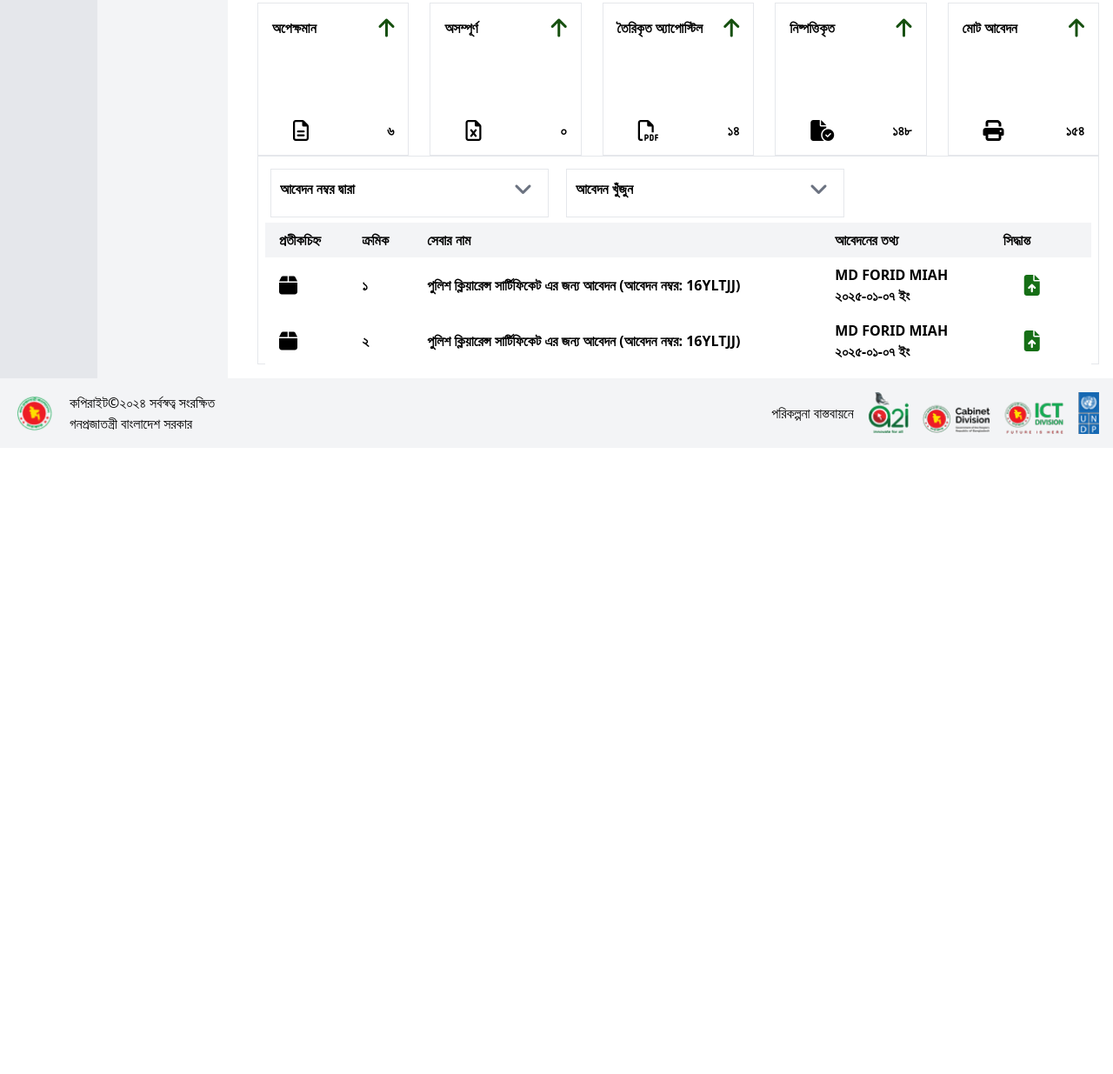
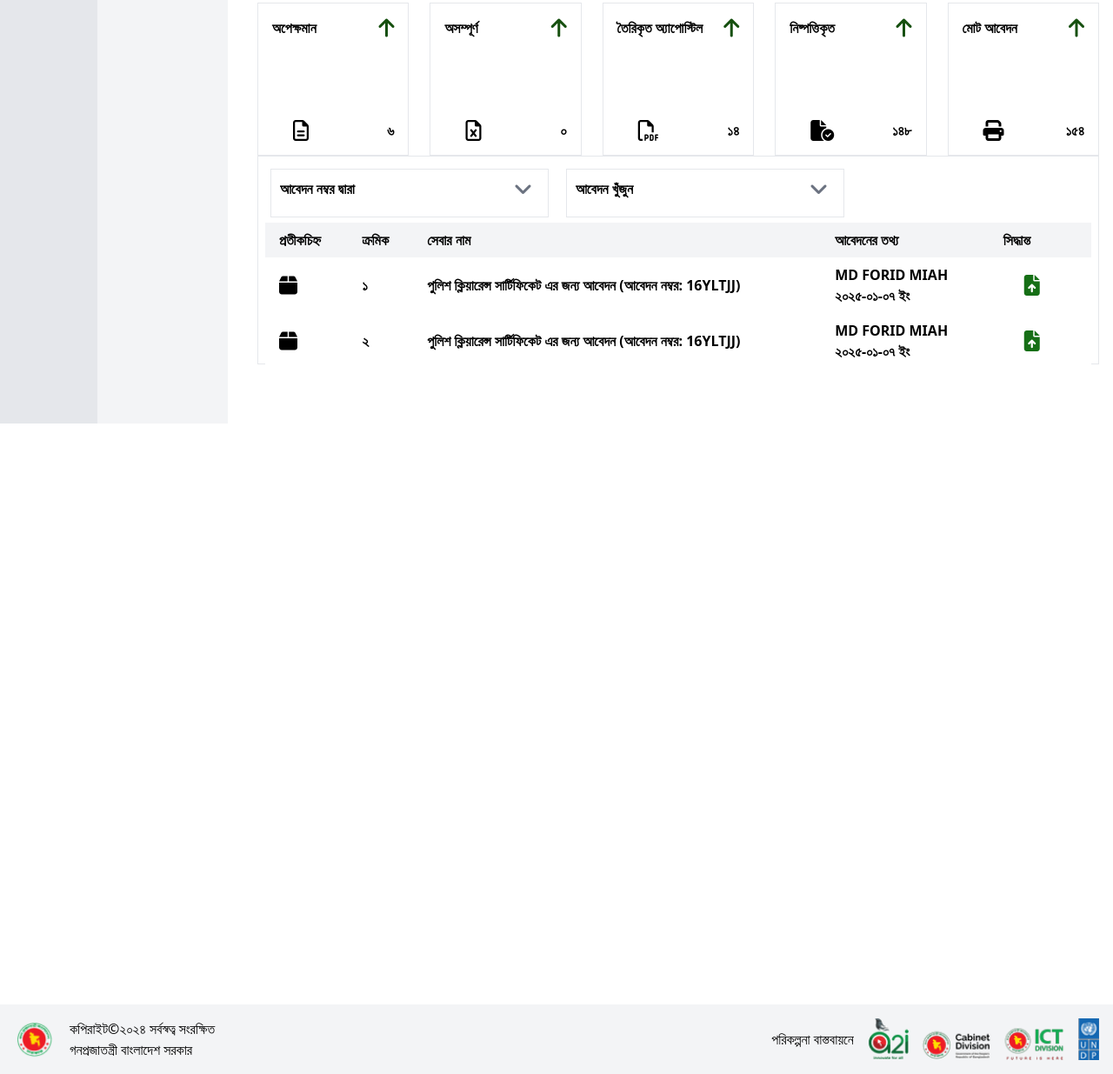
Before and after one commit to shreema01/task-2-and-task-3-final, a plain HTML site: page index.html in a window 1280 px wide. Shown: the part 313-1548 px from the top of the page at 87% size. Before the commit the page ends 828 px from the top, so only its background shows below. Drawn offline with nearby package versions, Linux system fonts and the light colour scheme.

Commit message:
modification

```diff
--- a/index.html
+++ b/index.html
@@ -468,7 +468,32 @@
     </div>
 
     <!-- Footer -->
-    <div class="flex flex-col">
+
+
+    <div class="flex flex-col h-screen">
+      <!-- Your main content goes here -->
+
+      <footer class="bg-gray-100 z-20 text-black w-full mt-auto">
+          <div class="flex flex-col sm:flex-row justify-between items-center px-4 py-4">
+              <div class="flex items-center justify-center sm:justify-start mb-4 sm:mb-0">
+                  <img src="images/manchitro.png" class="h-10 sm:h-12 mr-4" alt="Logo">
+                  <div class="text-center sm:text-left">
+                      <p class="text-sm sm:text-base">কপিরাইট©২০২৪ সর্বস্বত্ব সংরক্ষিত</p>
+                      <p class="text-sm sm:text-base">গনপ্রজাতন্ত্রী বাংলাদেশ সরকার</p>
+                  </div>
+              </div>
+
+              <div class="flex items-center justify-center sm:justify-end">
+                  <div class="text-center sm:text-right mr-4">
+                      <p class="text-sm sm:text-base">পরিকল্পনা বাস্তবায়নে</p>
+                  </div>
+                  <img src="images/footer.png" class="h-10 sm:h-12" alt="Footer Image">
+              </div>
+          </div>
+      </footer>
+  </div>
+
+    <!-- <div class="flex flex-col">
 
         <footer class="bg-gray-100 z-20 text-black w-full mt-auto">
             <div class="flex flex-col sm:flex-row justify-between items-center px-4 py-4">
@@ -489,7 +514,7 @@
                 </div>
             </div>
         </footer>
-    </div>
+    </div> -->
 
     <!-- Java Script Implementation start -->
     <script>
@@ -570,11 +595,7 @@
         document.querySelector('select').blur();
     };
 
-</script>
-
-
-
-
+    </script>
 
 </body>
 </html>
```
